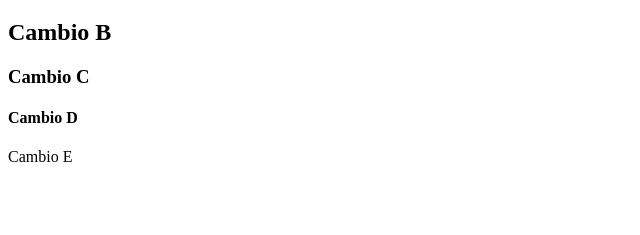
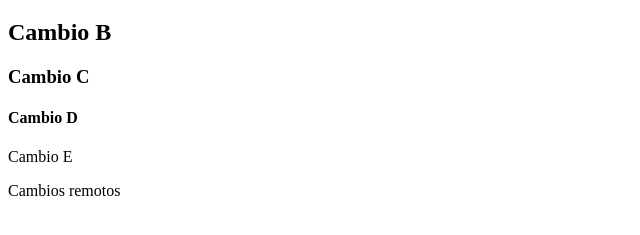
Before and after one commit to Alberto-GM/PruebasDaw2, a plain HTML site: page PagB.html in a window 1280 px wide. Shown: the part 61-296 px from the top of the page, without its empty margins (0-640 px from the left). Drawn offline with Linux system fonts and the light colour scheme.

Commit message:
Cambios remotos Main - 17-01-2024

```diff
--- a/PagB.html
+++ b/PagB.html
@@ -11,5 +11,6 @@
     <h3>Cambio C</h3>
     <h4>Cambio D</h4>
     <p>Cambio E</p>
+    <p>Cambios remotos</p>
 </body>
 </html>
```
